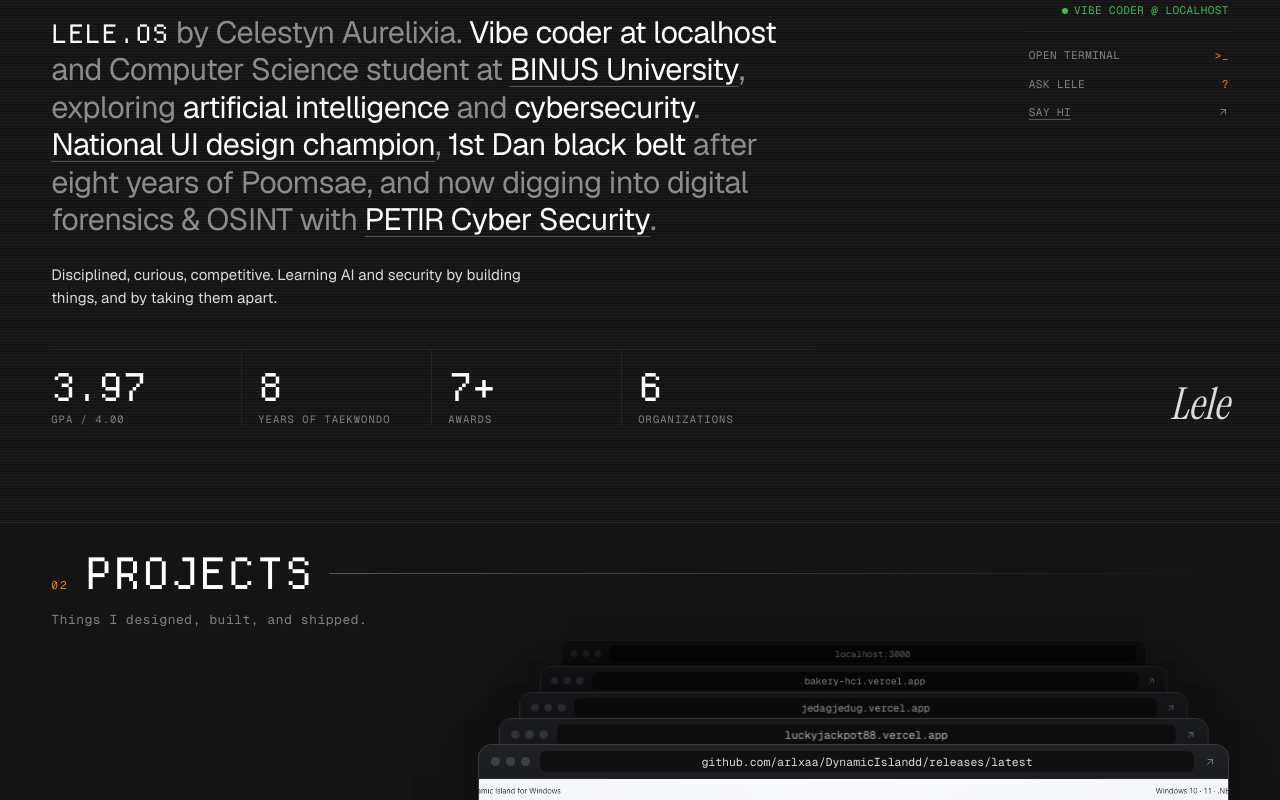
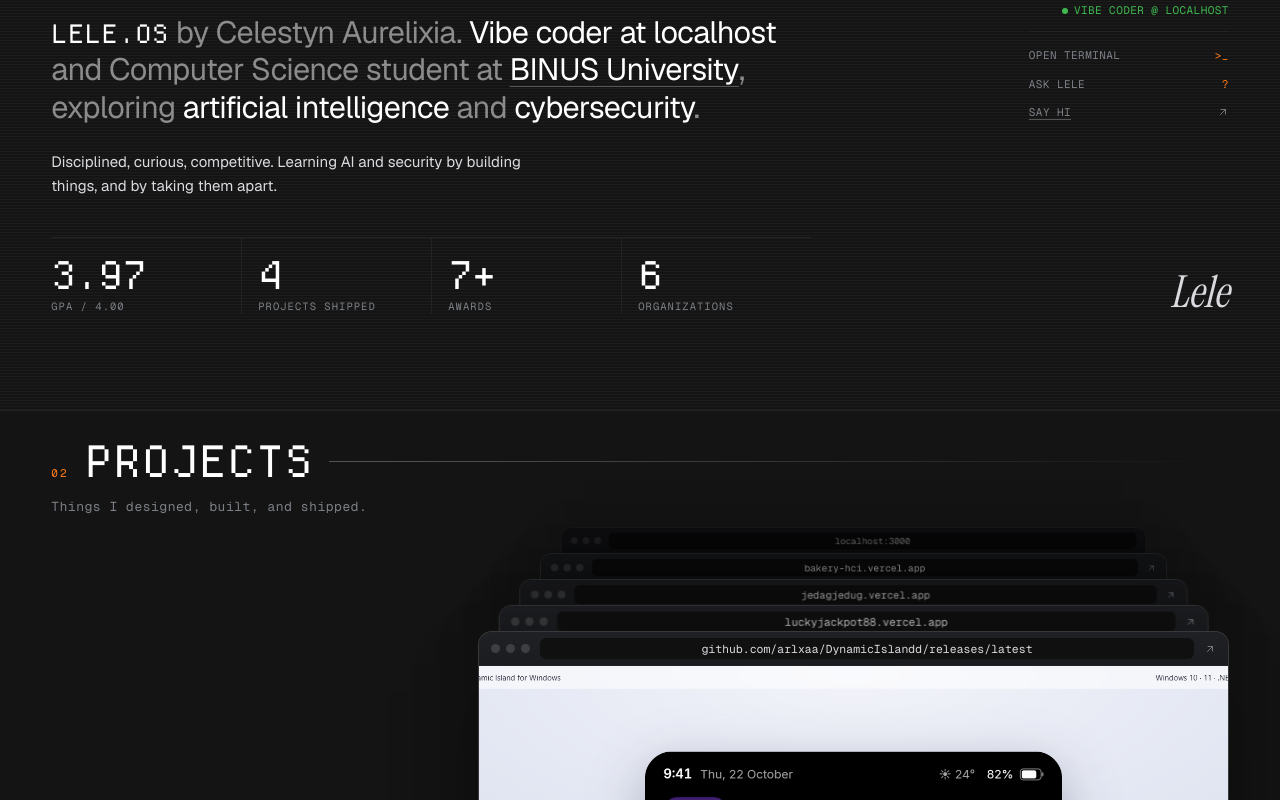
Before and after one commit to arlxaa/web-lelew, a Next.js app: page / in a window 1280 px wide. Shown: the part 920-1720 px from the top of the page. Built offline with nearby package versions, Linux system fonts and the light colour scheme; a web font is replaced by a local one.

Commit message:
Trim intro statement and replace Taekwondo stat with projects shipped

```diff
--- a/src/content/profile.ts
+++ b/src/content/profile.ts
@@ -1,3 +1,5 @@
+import { projects } from "./projects";
+
 // ✏️ All site copy lives in /src/content. Edit text here and every app,
 // window and section picks it up.
 
@@ -44,7 +46,7 @@
 // ✏️ Stat strip under the intro statement.
 export const stats = [
   { value: "3.97", label: "GPA / 4.00" },
-  { value: "8", label: "Years of Taekwondo" },
+  { value: String(projects.length), label: "Projects shipped" },
   { value: "7+", label: "Awards" },
   { value: "6", label: "Organizations" },
 ];
@@ -80,30 +82,6 @@
   { key: "artificial intelligence" },
   " and ",
   { key: "cybersecurity" },
-  ". ",
-  {
-    key: "National UI design champion",
-    peek: {
-      path: "falcon-project-14/winners",
-      state: "1st Place",
-      title: "Falcon × Qatar Airways UI Design Competition",
-      meta: "FIT · Universitas Pelita Harapan",
-      stat: "Nov 2024",
-    },
-  },
-  ", ",
-  { key: "1st Dan black belt" },
-  " after eight years of Poomsae, and now digging into digital forensics & OSINT with ",
-  {
-    key: "PETIR Cyber Security",
-    peek: {
-      path: "socs.binus/petir",
-      state: "Active",
-      title: "Digital Forensics & OSINT",
-      meta: "S-Class · School of Computer Science",
-      stat: "2026–now",
-    },
-  },
   ".",
 ];
 
```
